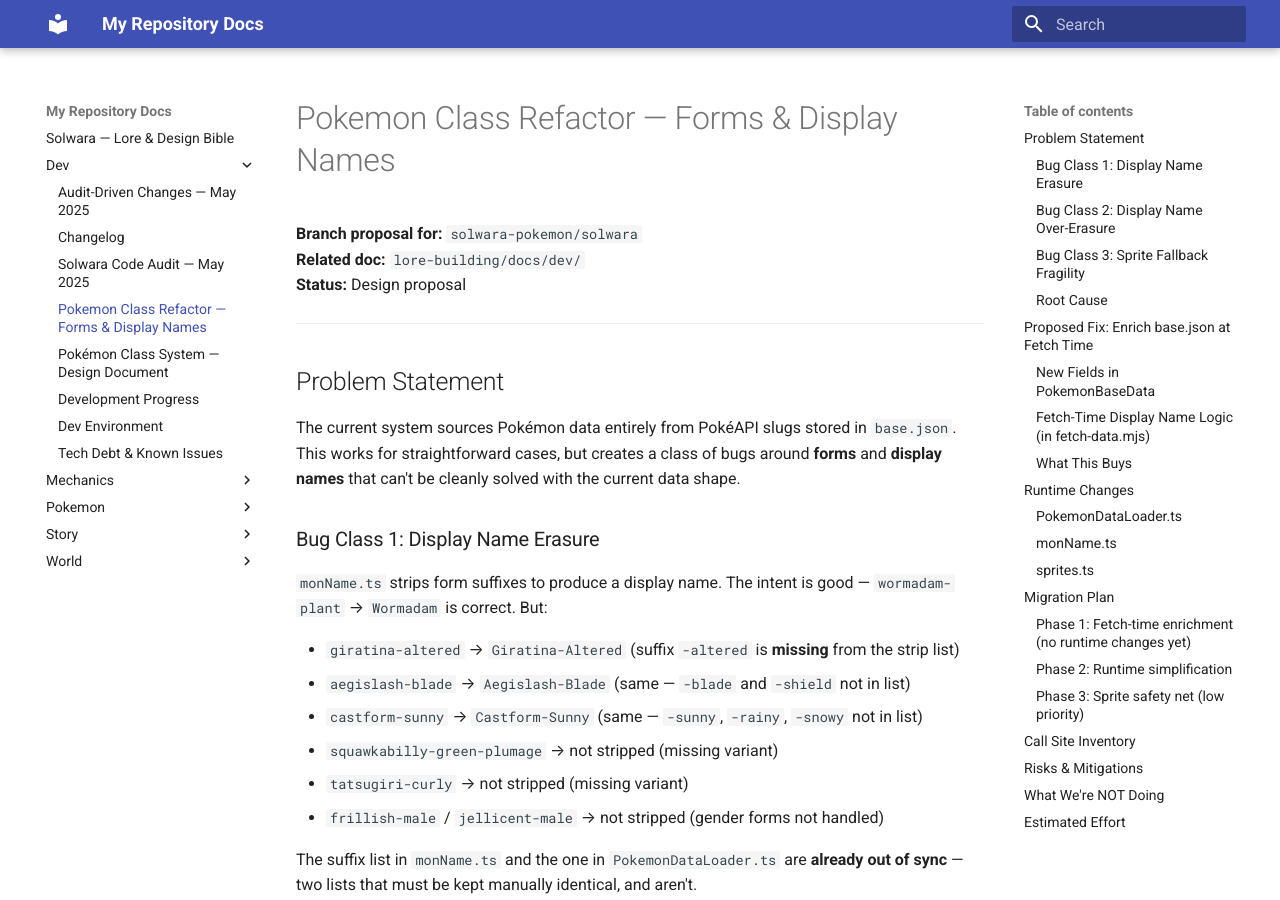
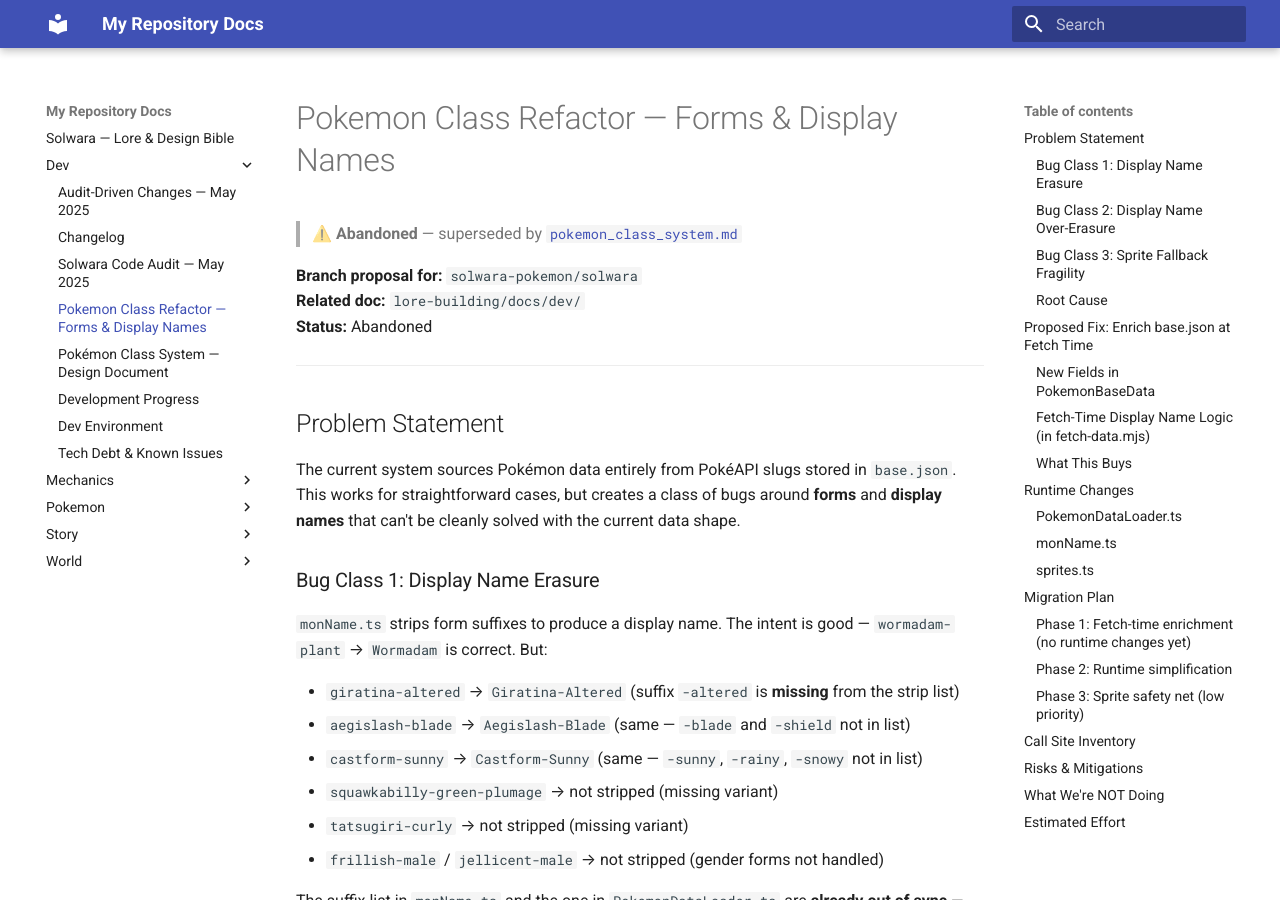
Before and after one commit to solwara-pokemon/lore-building, an MkDocs documentation site: the page built from docs/dev/pokemon_class_refactor.md, in a window 1280 px wide and 900 px high. Built offline with MkDocs 1.6.1 and Material for MkDocs 9.7.7, drawn with Linux system fonts in a browser that asks for light colours.

Commit message:
docs: mark pokemon_class_refactor as abandoned in favor of pokemon_class_system

```diff
--- a/docs/dev/pokemon_class_refactor.md
+++ b/docs/dev/pokemon_class_refactor.md
@@ -1,8 +1,10 @@
 # Pokemon Class Refactor — Forms & Display Names
+
+> ⚠️ **Abandoned** — superseded by [`pokemon_class_system.md`](./pokemon_class_system.md)
 
 **Branch proposal for:** `solwara-pokemon/solwara`
 **Related doc:** `lore-building/docs/dev/`
-**Status:** Design proposal
+**Status:** Abandoned
 
 ---
 
```
